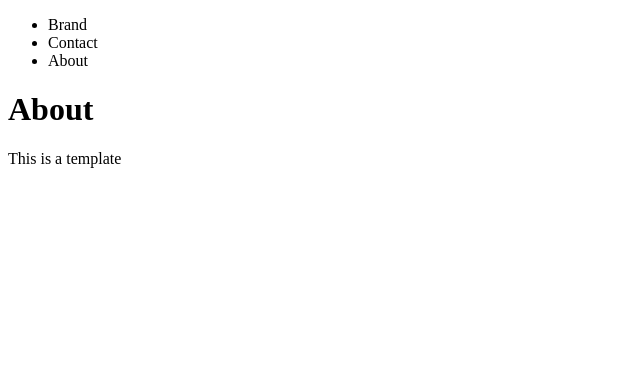
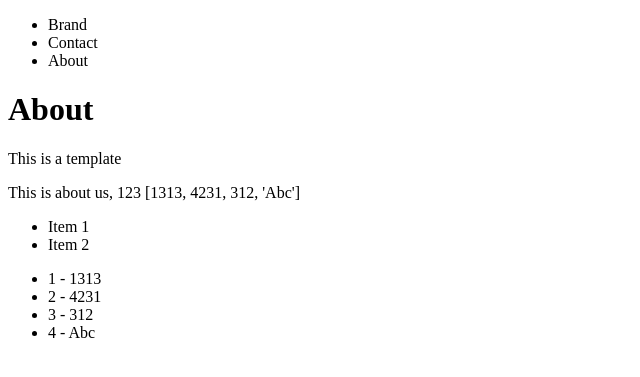
Before and after one commit to codingforentrepreneurs/Try-Django, a Django app: page /about/ in a window 1280 px wide. Shown: the top 377 px of the page, without its empty margins (0-640 px from the left). Run offline with Django 3.2, Linux system fonts and the light colour scheme.

Commit message:
17 - Rendering Context in a Template & 18 - For Loop in a Template

```diff
--- a/src/pages/views.py
+++ b/src/pages/views.py
@@ -13,7 +13,13 @@ def contact_view(request, *args, **kwargs):
 
 
 def about_view(request, *args, **kwargs):
-    return render(request, "about.html", {})
+    my_context = {
+        "my_text": "This is about us",
+        "my_number": 123,
+        "my_list": [1313, 4231, 312, "Abc"]
+
+    }
+    return render(request, "about.html", my_context)
 
 
 def social_view(request, *args, **kwargs):
--- a/src/templates/about.html
+++ b/src/templates/about.html
@@ -3,4 +3,23 @@
 {% block content %}
 <h1>About</h1>
 <p>This is a template</p>
+
+
+<p>
+{{ my_text }}, {{ my_number }}
+{{ my_list }}
+</p>
+
+<ul>
+    <li>Item 1</li>
+    <li>Item 2</li>
+</ul>
+
+<ul>
+{% for my_sub_item in my_list %}
+    <li>{{ forloop.counter }} - {{ my_sub_item }}</li>
+{% endfor %}
+</ul>
+
+
 {% endblock content %}
```
